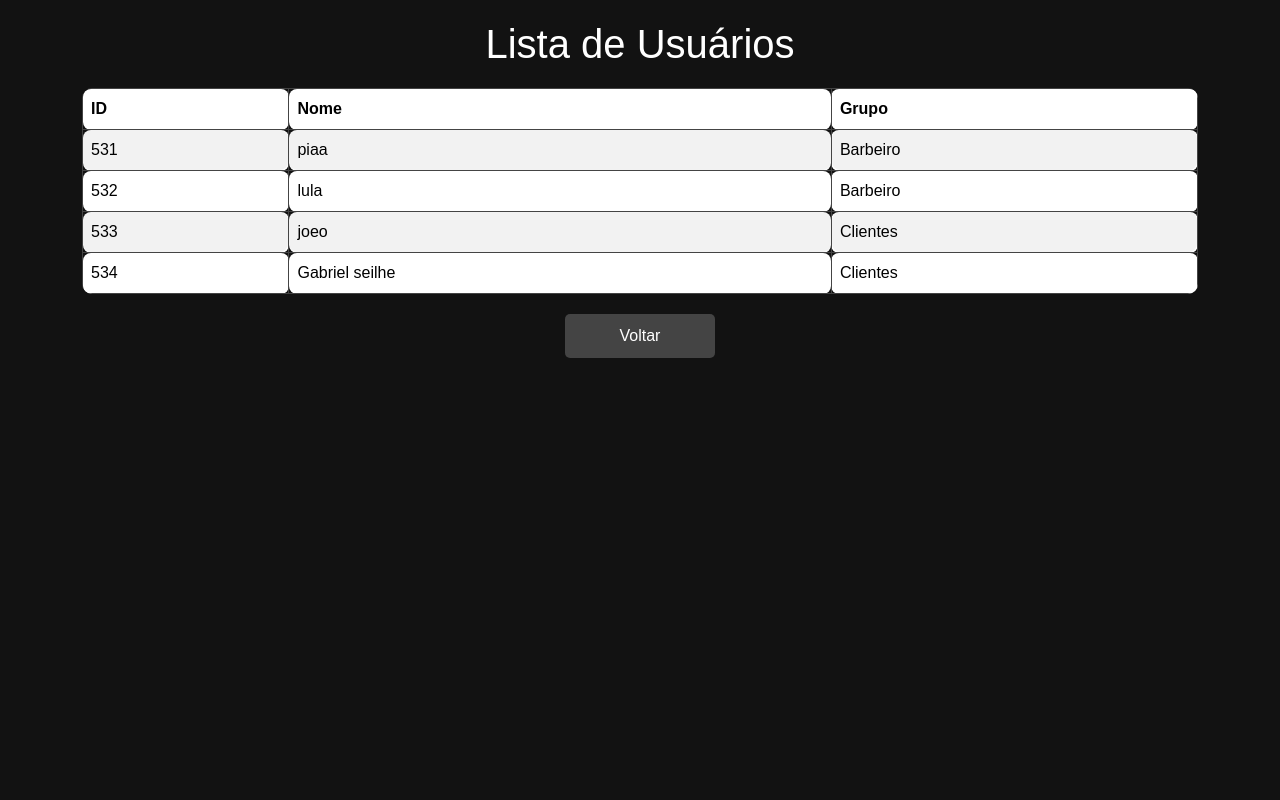
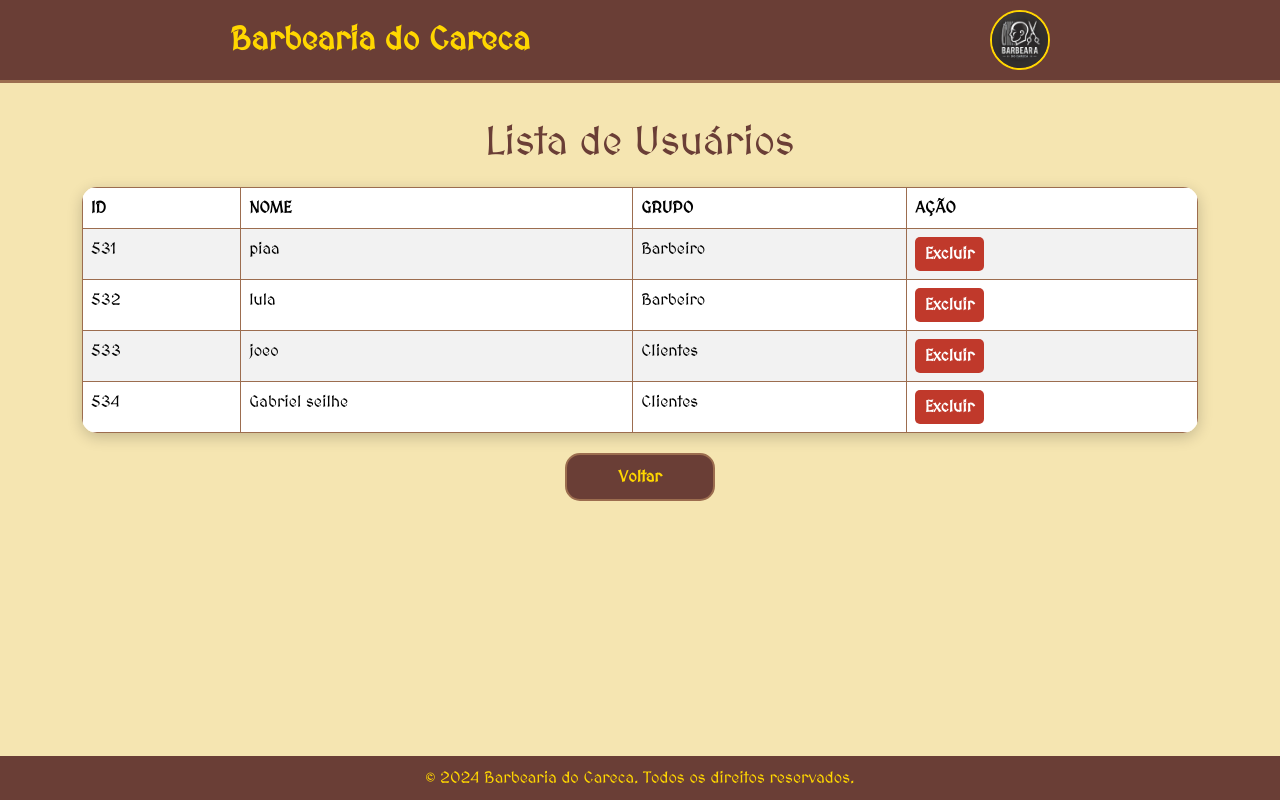
Before and after one commit to gaberilseilhe/barbeariadocareca, a PHP site: page /lista_de_usuarios.php in a window 1280 px wide. Run offline with PHP 8.4, Linux system fonts and the light colour scheme; data comes from the database, SQL or seed files in the repository.

Commit message:
Add files via upload

```diff
--- a/Cadastrar_Agenda.php
+++ b/Cadastrar_Agenda.php
@@ -135,7 +135,7 @@ include "conexao.php";
 <nav>
    <div class="container1">
        <a href="index.php"><div class="brand">Barbearia do Careca</div></a>
-       <a href="index.php"><img src="imagens/logoo.jpg" alt="Logo"></a>
+       <a href="index.php"><img src="imagens/logu.webp" alt="Logo"></a>
     </div>
 </nav><br><br>
     <div class="container mt-3">
--- a/Cadastrar_Agendamento.php
+++ b/Cadastrar_Agendamento.php
@@ -137,7 +137,7 @@ include "conexao.php";
 <nav>
 <div class="container1">
    <a href="index.php"><div class="brand">Barbearia do Careca</div></a>
-   <a href="index.php"><img src="imagens/logoo.jpg" alt="Logo"></a>
+   <a href="index.php"><img src="imagens/logu.webp" alt="Logo"></a>
     </div>
 </nav><br><br><br><br><br><br>
     <div class="container mt-3">
--- a/Cadastrar_Usuarios.php
+++ b/Cadastrar_Usuarios.php
@@ -33,7 +33,7 @@
     nav .container1 {
         display: flex;
         align-items: center;
-        justify-content: space-between;
+        justify-content: space-around;
     }
 
     nav .brand {
--- a/Preparando_Agendamento.php
+++ b/Preparando_Agendamento.php
@@ -154,7 +154,7 @@ $result = $conn->query($sql);
 <nav>
     <div class="container">
         <a href="index.php"><div class="brand">Barbearia do Careca</div></a>
-        <a href="index.php"><img src="imagens/logoo.jpg" alt="Logo"></a>
+        <a href="index.php"><img src="imagens/logu.webp" alt="Logo"></a>
     </div>
 </nav>
 
--- a/index.php
+++ b/index.php
@@ -115,7 +115,7 @@
             padding: 15px;
             border-radius: 5px;
             box-shadow: 0 4px 8px rgba(0, 0, 0, 0.5);
-            font-family: 'MedievalSharp', serif;
+            font-fadmily: 'MedievalSharp', serif;
             z-index: 1000;
         }
     </style>
--- a/lista_de_usuarios.php
+++ b/lista_de_usuarios.php
@@ -6,51 +6,107 @@ $result = $conn->query($sql);
 $grupos = [1 => "Administrador", 2 => "Barbeiro", 3 => "Clientes"];
 ?>
 <!DOCTYPE html>
-<html lang="en">
+<html lang="pt-BR">
 <head>
   <title>Lista de Usuários</title>
   <meta charset="utf-8">
   <meta name="viewport" content="width=device-width, initial-scale=1">
   <link href="https://cdn.jsdelivr.net/npm/bootstrap@5.3.3/dist/css/bootstrap.min.css" rel="stylesheet">
   <script src="https://cdn.jsdelivr.net/npm/bootstrap@5.3.3/dist/js/bootstrap.bundle.min.js"></script>
+  <link href="https://fonts.googleapis.com/css2?family=MedievalSharp&display=swap" rel="stylesheet">
   <style>
         body {
-            background-color: #121212; /* Fundo preto */
-            color: #ffffff; /* Texto branco */
-            font-family: Arial, sans-serif;
+            font-family: 'MedievalSharp', serif;
+            margin: 0;
+            display: flex;
+            flex-direction: column;
+            min-height: 100vh;
+            background-color: #f5e5b1;
+            color: #333;
+        }
+
+        nav {
+            background-color: #6a3e36;
+            padding: 10px 0;
+            border-bottom: 3px solid #9c6d4f;
+        }
+
+        nav .container1 {
+            display: flex;
+            align-items: center;
+            justify-content: space-around;
+        }
+
+        nav .brand {
+            font-size: 2rem;
+            font-weight: bold;
+            color: #ffd700;
+        }
+
+        nav img {
+            height: 60px;
+            border: 2px solid #ffd700;
+            border-radius: 50%;
         }
 
         h1 {
             text-align: center;
-            color: #ffffff;
+            color: #6a3e36;
+            font-size: 2.5rem;
             margin: 20px 0;
         }
 
         table {
-            width: 70%;
+            width: 80%;
+            margin: 20px auto;
             border-collapse: collapse;
-            margin: 20px auto;
-            border-radius: 10px; /* Cantos arredondados na tabela */
-            overflow: hidden; /* Para ocultar as bordas arredondadas */
+            background: rgba(255, 255, 255, 0.9);
+            border-radius: 15px;
+            overflow: hidden;
+            box-shadow: 0 4px 15px rgba(0, 0, 0, 0.2);
         }
 
-        th, td {
-            border: 1px solid #444; /* Borda cinza */
-            padding: 15px; /* Mais espaço interno */
+        td {
+            padding: 15px;
             text-align: left;
-            border-radius: 8px; /* Cantos arredondados nas células */
+            border: 1px solid #9c6d4f;
         }
 
         th {
-            background-color: #1e1e1e; /* Cinza escuro */
+            background-color: #6a3e36;
+            color: #ffd700;
+            text-transform: uppercase;
+            padding: 15px;
+            text-align: left;
+            border: 1px solid #9c6d4f;
         }
 
         tr:nth-child(even) {
-            background-color: #2a2a2a; /* Cinza claro */
+            background-color: #f5e5b1;
+        }
+
+        tr:nth-child(odd) {
+            background-color: #ffe9c6;
         }
 
         tr:hover {
-            background-color: #333; /* Destaque ao passar o mouse */
+            background-color: #ffd700;
+            color: #6a3e36;
+        }
+
+        .btn-excluir {
+            background-color: #c0392b; /* Vermelho */
+            color: white;
+            border: none;
+            padding: 5px 10px;
+            border-radius: 5px;
+            font-weight: bold;
+            cursor: pointer;
+            transition: background-color 0.3s;
+        }
+
+        .btn-excluir:hover {
+            background-color: #a93226;
         }
 
         .btn-voltar {
@@ -59,19 +115,39 @@ $grupos = [1 => "Administrador", 2 => "Barbeiro", 3 => "Clientes"];
             margin: 20px auto;
             padding: 10px;
             text-align: center;
-            background-color: #444; /* Botão cinza */
-            color: white;
+            background-color: #6a3e36;
+            color: #ffd700;
             text-decoration: none;
-            border-radius: 5px;
+            border-radius: 15px;
+            border: 2px solid #9c6d4f;
+            font-weight: bold;
             transition: background-color 0.3s;
         }
 
         .btn-voltar:hover {
-            background-color: #555; /* Destaque ao passar o mouse */
+            background-color: #9c6d4f;
+        }
+
+        footer {
+            padding: 10px;
+            width: 100%;
+            text-align: center;
+            color: #ffd700;
+            background-color: #6a3e36;
+            margin-top: auto;
+        }
+        a {
+            text-decoration: none;
         }
   </style>
 </head>
 <body>
+<nav>
+   <div class="container1">
+       <a href="index.php"><div class="brand">Barbearia do Careca</div></a>
+       <a href="index.php"><img src="imagens/logu.webp" alt="Logo"></a>
+    </div>
+</nav>
 <div class="container mt-3">
     <h1>Lista de Usuários</h1>
     <table class="table table-striped">
@@ -80,6 +156,7 @@ $grupos = [1 => "Administrador", 2 => "Barbeiro", 3 => "Clientes"];
                 <th>ID</th>
                 <th>Nome</th>
                 <th>Grupo</th>
+                <th>Ação</th>
             </tr>
         </thead>
         <tbody>
@@ -90,6 +167,12 @@ $grupos = [1 => "Administrador", 2 => "Barbeiro", 3 => "Clientes"];
                         <td>".$row['id_usuario']."</td>
                         <td>".$row['nome']."</td>
                         <td>".(isset($grupos[$row['id_grupo']]) ? $grupos[$row['id_grupo']] : 'Grupo desconhecido')."</td>
+                        <td>
+                            <form action='excluir.php' method='post' style='display: inline;'>
+                                <input type='hidden' name='id_usuario' value='".$row['id_usuario']."'>
+                                <button type='submit' class='btn-excluir'>Excluir</button>
+                            </form>
+                        </td>
                     </tr>";
                 }
             }
@@ -98,5 +181,8 @@ $grupos = [1 => "Administrador", 2 => "Barbeiro", 3 => "Clientes"];
     </table>
     <a href="index.php" class="btn-voltar">Voltar</a>
 </div>
+<footer>
+    &copy; 2024 Barbearia do Careca. Todos os direitos reservados.
+</footer>
 </body>
 </html>
```
Also changed, not shown: agendamento_feito.php (+57 -59 lines), imagens/R.png (added), imagens/agenda.png (added), imagens/agendamento.png (added), imagens/barbeariafoto.jpeg (added), imagens/logu.webp (added), imagens/registro.png (added). Lines whose indentation alone changed are shown as unchanged.
